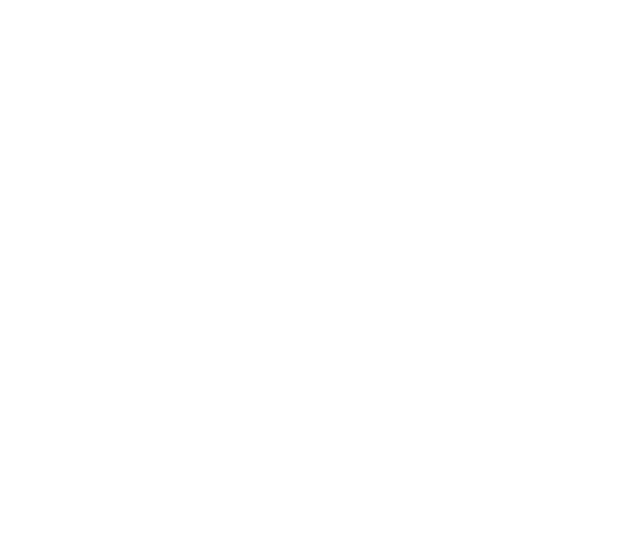
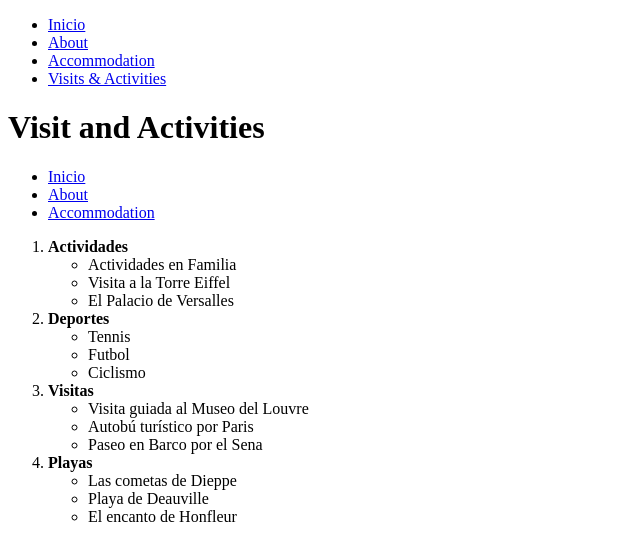
Before and after one commit to yanet-tester/RepositorioHenry, a website: page Html-practica/visit_activities.html in a window 1280 px wide. Shown: the whole page, without its empty margins (0-640 px from the left). Drawn offline with nearby package versions, Linux system fonts and the light colour scheme; files that its build step writes are made by us from their sources.

Commit message:
About-visit-menu

```diff
--- /dev/null
+++ b/Html-practica/menu.html
@@ -0,0 +1,18 @@
+<!DOCTYPE html>
+<html lang="en">
+<head>
+    <meta charset="UTF-8">
+    <meta name="viewport" content="width=device-width, initial-scale=1.0">
+    <title>Menu</title>
+</head>
+<body>
+    <nav>
+        <ul>
+            <li><a href="index.html">Inicio</a></li>
+            <li><a href="about.html">About</a></li>
+            <li><a href="accommodation.html">Accommodation</a></li>
+            <li><a href="visit_activities.html">Visits & Activities</a></li>
+        </ul>
+    </nav>
+</body>
+</html>
--- a/Html-practica/visit_activities.html
+++ b/Html-practica/visit_activities.html
@@ -3,9 +3,49 @@
 <head>
     <meta charset="UTF-8">
     <meta name="viewport" content="width=device-width, initial-scale=1.0">
-    <title>Document</title>
+    <title>Visit & Activities</title>
 </head>
 <body>
+    <include src="menu.html"></include>
+    <h1>Visit and Activities</h1>
+    <nav>
+        <ul>
+            <li><a href="index.html">Inicio</a></li>
+            <li><a href="about.html">About</a></li>
+            <li><a href="accommodation.html">Accommodation</a></li>
+
+        </ul>
+    </nav>
+    <ol>
+        <li><strong>Actividades</strong>
+            <ul>
+                <li>Actividades en Familia</li>
+                <li>Visita a la Torre Eiffel</li>
+                <li>El Palacio de Versalles</li>
+            </ul>
+        </li>
+        <li><strong>Deportes</strong>
+            <ul>
+                <li>Tennis</li>
+                <li>Futbol</li>
+                <li>Ciclismo</li>
+            </ul>
+        </li>
+        <li><strong>Visitas</strong>
+            <ul>
+                <li>Visita guiada al Museo del Louvre</li>
+                <li>Autobú turístico por Paris</li>
+                <li>Paseo en Barco por el Sena</li>
+            </ul>
+        </li>
+        <li><strong>Playas</strong>
+            <ul>
+                <li>Las cometas de Dieppe</li>
+                <li>Playa de Deauville</li>
+                <li>El encanto de Honfleur</li>
+            </ul>
+        </li>
+    </ol>
 
 </body>
 </html>
```
Also changed, not shown: Html-practica/about.html (added, +31 -0 lines), Html-practica/accommodation.html (+9 -1 lines), Html-practica/index.html (+13 -13 lines).
